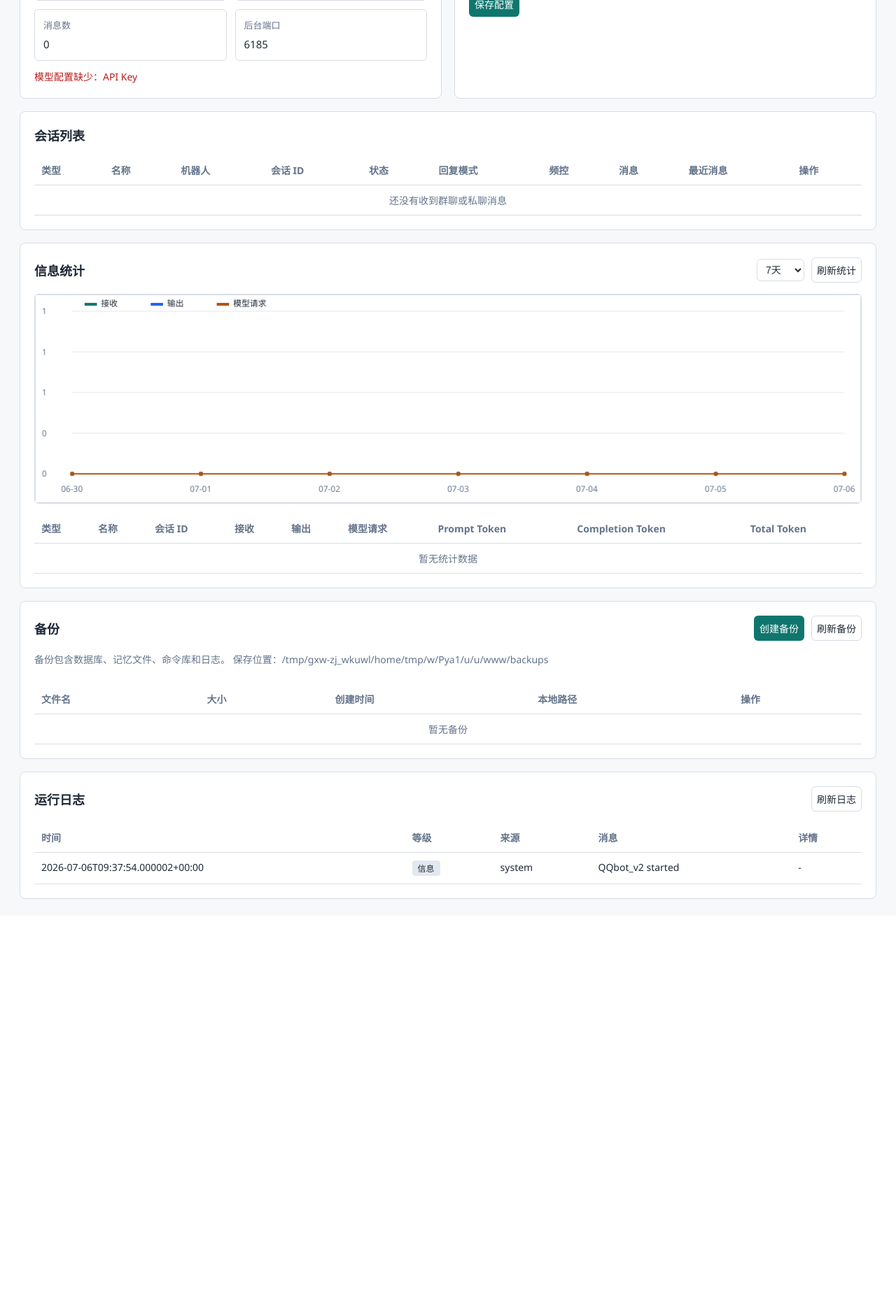
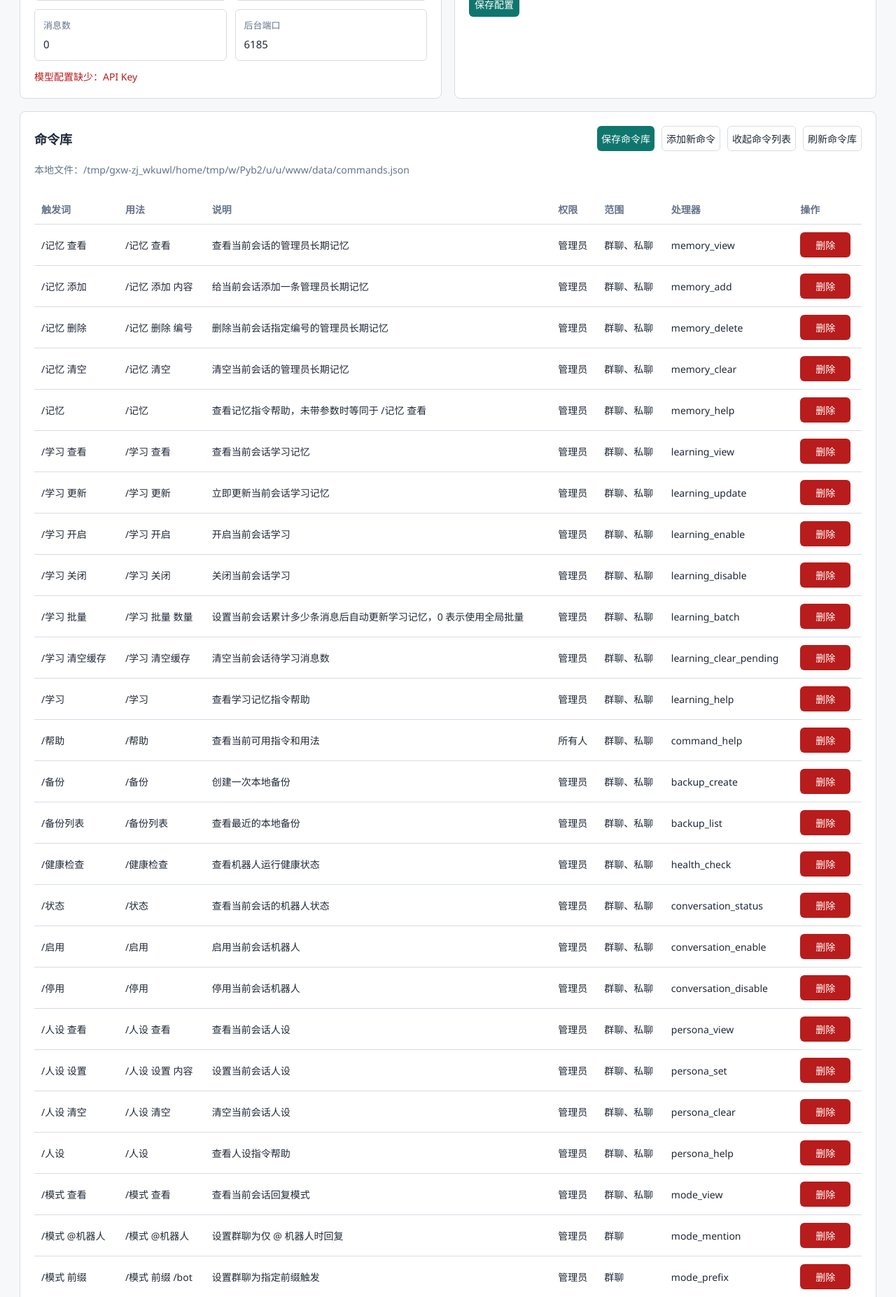
Before and after one commit to xingyuscy-dotcom/QQBot, a FastAPI app: page / in a window 1280 px wide. Shown: the part 635-2489 px from the top of the page at 70% size. Before the commit the page ends 1920 px from the top, so only its background shows below. Run offline with FastAPI, Linux system fonts and the light colour scheme; data comes from the database, SQL or seed files in the repository; data that the repository does not hold is empty.

Commit message:
Add command library management

```diff
--- a/static/admin.css
+++ b/static/admin.css
@@ -302,7 +302,9 @@ select {
 }
 
 #backupNotice,
-#backupDir {
+#backupDir,
+#commandNotice,
+#commandPath {
   color: var(--muted);
   font-size: 14px;
 }
@@ -316,6 +318,19 @@ select {
 
 .backup-actions {
   margin-bottom: 12px;
+}
+
+.command-editor-field {
+  display: block;
+  margin-top: 16px;
+}
+
+.code-editor {
+  min-height: 320px;
+  font-family: Consolas, "Cascadia Mono", "Microsoft YaHei", monospace;
+  line-height: 1.45;
+  white-space: pre;
+  overflow: auto;
 }
 
 .stats-chart {
--- a/static/admin.js
+++ b/static/admin.js
@@ -1,4 +1,5 @@
 let activeConversation = null;
+let commandListExpanded = true;
 
 function text(value, fallback = "未获取") {
   return value === null || value === undefined || value === "" ? fallback : String(value);
@@ -72,6 +73,42 @@ function formatLogDetail(detail) {
   } catch {
     return raw;
   }
+}
+
+function commandScopeLabel(scopes) {
+  const labels = {
+    group: "群聊",
+    private: "私聊",
+  };
+  return (scopes || []).map((scope) => labels[scope] || scope).join("、") || "-";
+}
+
+function readCommandEditorItems() {
+  const content = document.querySelector("#commandEditor").value.trim();
+  if (!content) return [];
+  const items = JSON.parse(content);
+  if (!Array.isArray(items)) {
+    throw new Error("命令库必须是 JSON 数组");
+  }
+  return items;
+}
+
+function writeCommandEditorItems(items) {
+  document.querySelector("#commandEditor").value = JSON.stringify(items, null, 2);
+  renderCommandList(items);
+}
+
+function makeCommandTemplate(items) {
+  const index = items.length + 1;
+  return {
+    name: `new_command_${index}`,
+    trigger: `/新命令${index}`,
+    usage: `/新命令${index}`,
+    description: "新命令说明",
+    manager_only: true,
+    scopes: ["group", "private"],
+    handler: "command_help",
+  };
 }
 
 function formatBytes(size) {
@@ -332,6 +369,140 @@ async function refreshLogs() {
       `
     )
     .join("");
+}
+
+async function refreshCommands(clearNotice = false) {
+  const list = document.querySelector("#commandList");
+  const editor = document.querySelector("#commandEditor");
+  const notice = document.querySelector("#commandNotice");
+
+  try {
+    const response = await fetch("/api/commands");
+    if (!response.ok) throw new Error(await readErrorMessage(response, "读取命令库失败"));
+
+    const data = await response.json();
+    document.querySelector("#commandPath").textContent = data.path
+      ? `本地文件：${data.path}`
+      : "";
+    editor.value = data.content || "";
+
+    if (!data.items.length) {
+      list.innerHTML = `<tr><td colspan="7" class="empty">命令库为空</td></tr>`;
+      if (clearNotice) notice.textContent = "";
+      return;
+    }
+
+    renderCommandList(data.items);
+    if (clearNotice) notice.textContent = "";
+  } catch (error) {
+    list.innerHTML = `<tr><td colspan="7" class="empty">读取失败</td></tr>`;
+    notice.textContent = `读取命令库失败：${error.message || "详情看后台日志"}`;
+  }
+}
+
+function renderCommandList(items) {
+  const list = document.querySelector("#commandList");
+  const tableWrap = document.querySelector("#commandTableWrap");
+  const toggleButton = document.querySelector("#toggleCommandList");
+
+  tableWrap.hidden = !commandListExpanded;
+  toggleButton.textContent = commandListExpanded ? "收起命令列表" : "展开命令列表";
+
+  if (!items.length) {
+    list.innerHTML = `<tr><td colspan="7" class="empty">命令库为空</td></tr>`;
+    return;
+  }
+
+  list.innerHTML = items
+    .map(
+      (item, index) => `
+        <tr>
+          <td>${escapeHtml(item.trigger)}</td>
+          <td>${escapeHtml(item.usage)}</td>
+          <td>${escapeHtml(text(item.description, "-"))}</td>
+          <td>${item.manager_only ? "管理员" : "所有人"}</td>
+          <td>${escapeHtml(commandScopeLabel(item.scopes))}</td>
+          <td>${escapeHtml(item.handler)}</td>
+          <td>
+            <button
+              class="delete-command-button danger"
+              type="button"
+              data-index="${index}"
+            >
+              删除
+            </button>
+          </td>
+        </tr>
+      `
+    )
+    .join("");
+}
+
+async function saveCommands() {
+  const button = document.querySelector("#saveCommands");
+  const notice = document.querySelector("#commandNotice");
+  const content = document.querySelector("#commandEditor").value;
+
+  button.disabled = true;
+  notice.textContent = "保存中";
+  try {
+    const response = await fetch("/api/commands", {
+      method: "PATCH",
+      headers: { "Content-Type": "application/json" },
+      body: JSON.stringify({ content }),
+    });
+    if (!response.ok) throw new Error(await readErrorMessage(response, "保存命令库失败"));
+
+    const data = await response.json();
+    document.querySelector("#commandEditor").value = data.content || content;
+    notice.textContent = `已保存，共 ${data.items.length} 条命令`;
+    await refreshCommands();
+    await refreshLogs();
+  } catch (error) {
+    notice.textContent = `保存命令库失败：${error.message || "详情看后台日志"}`;
+  } finally {
+    button.disabled = false;
+  }
+}
+
+function toggleCommandList() {
+  commandListExpanded = !commandListExpanded;
+  try {
+    renderCommandList(readCommandEditorItems());
+  } catch {
+    document.querySelector("#commandTableWrap").hidden = !commandListExpanded;
+    document.querySelector("#toggleCommandList").textContent = commandListExpanded
+      ? "收起命令列表"
+      : "展开命令列表";
+  }
+}
+
+function addCommand() {
+  const notice = document.querySelector("#commandNotice");
+  try {
+    const items = readCommandEditorItems();
+    items.push(makeCommandTemplate(items));
+    writeCommandEditorItems(items);
+    notice.textContent = "已添加到编辑区，保存命令库后生效";
+  } catch (error) {
+    notice.textContent = `添加失败：${error.message || "请先修复 JSON"}`;
+  }
+}
+
+function deleteCommand(button) {
+  const notice = document.querySelector("#commandNotice");
+  const index = Number(button.dataset.index);
+  try {
+    const items = readCommandEditorItems();
+    if (index < 0 || index >= items.length) {
+      throw new Error("命令不存在");
+    }
+    const removed = items.splice(index, 1)[0];
+    writeCommandEditorItems(items);
+    notice.textContent = `已删除 ${removed.trigger || removed.name || "命令"}，保存命令库后生效`;
+  } catch (error) {
+    notice.textContent = `删除失败：${error.message || "请先修复 JSON"}`;
+  }
 }
 
 async function refreshSettings() {
@@ -984,6 +1155,7 @@ async function saveSettings(event) {
 async function refreshAll() {
   await refreshStatus();
   await refreshSettings();
+  await refreshCommands();
   await refreshConversations();
   await refreshStats();
   await refreshLogs();
@@ -993,6 +1165,16 @@ async function refreshAll() {
 document.querySelector("#refreshStatus").addEventListener("click", refreshAll);
 document.querySelector("#testModel").addEventListener("click", testModelConnection);
 document.querySelector("#refreshLogs").addEventListener("click", refreshLogs);
+document.querySelector("#refreshCommands").addEventListener("click", () => refreshCommands(true));
+document.querySelector("#saveCommands").addEventListener("click", saveCommands);
+document.querySelector("#toggleCommandList").addEventListener("click", toggleCommandList);
+document.querySelector("#addCommand").addEventListener("click", addCommand);
+document.querySelector("#commandList").addEventListener("click", (event) => {
+  const deleteButton = event.target.closest(".delete-command-button");
+  if (deleteButton) {
+    deleteCommand(deleteButton);
+  }
+});
 document.querySelector("#refreshBackups").addEventListener("click", refreshBackups);
 document.querySelector("#createBackup").addEventListener("click", createBackup);
 document.querySelector("#refreshStats").addEventListener("click", refreshStats);
--- a/templates/index.html
+++ b/templates/index.html
@@ -73,6 +73,46 @@
           <span id="settingsNotice"></span>
         </div>
       </form>
+    </section>
+
+    <section class="panel wide-panel">
+      <div class="panel-heading">
+        <h2>命令库</h2>
+        <div class="heading-actions">
+          <button id="saveCommands" type="button">保存命令库</button>
+          <button id="addCommand" class="secondary" type="button">添加新命令</button>
+          <button id="toggleCommandList" class="secondary" type="button">收起命令列表</button>
+          <button id="refreshCommands" class="secondary" type="button">刷新命令库</button>
+        </div>
+      </div>
+      <p class="section-note">
+        <span id="commandPath"></span>
+      </p>
+      <div class="form-actions backup-actions">
+        <span id="commandNotice"></span>
+      </div>
+      <div id="commandTableWrap" class="table-wrap">
+        <table>
+          <thead>
+            <tr>
+              <th>触发词</th>
+              <th>用法</th>
+              <th>说明</th>
+              <th>权限</th>
+              <th>范围</th>
+              <th>处理器</th>
+              <th>操作</th>
+            </tr>
+          </thead>
+          <tbody id="commandList">
+            <tr><td colspan="7" class="empty">加载中</td></tr>
+          </tbody>
+        </table>
+      </div>
+      <label class="wide-field command-editor-field">
+        <span>命令库 JSON</span>
+        <textarea id="commandEditor" class="code-editor" spellcheck="false"></textarea>
+      </label>
     </section>
 
     <section class="panel wide-panel">
@@ -251,6 +291,6 @@
     </section>
   </div>
 
-  <script src="/static/admin.js?v=learn-1"></script>
+  <script src="/static/admin.js?v=commands-1"></script>
 </body>
 </html>
```
Also changed, not shown: app/admin_api.py (+92 -1 lines), app/commands.py (+7 -1 lines), data/commands.json (+110 -28 lines).
